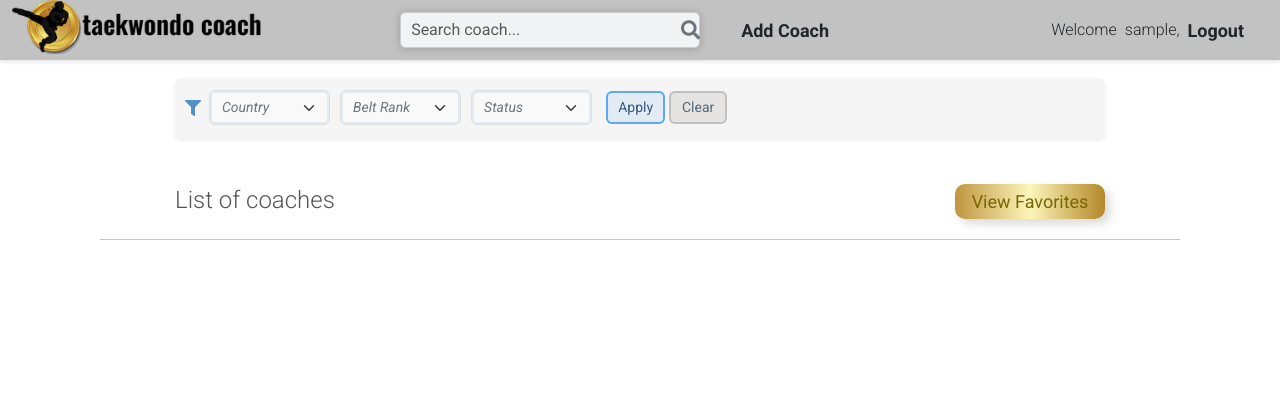
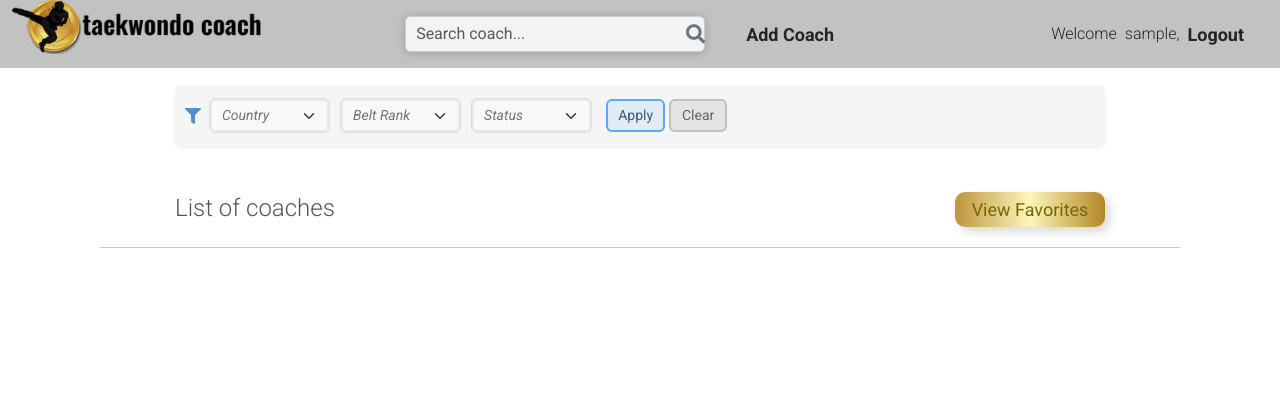
Before and after one commit to chrisimbolon/django_taekwondo, a Django app: page /coaches/ in a window 1280 px wide. Shown: the top 420 px of the page. Run offline with Django 3.2, Linux system fonts and the light colour scheme; the visitor is signed in with stand-in values (Sample User, id 1); data that the repository does not hold is empty; some libraries are stand-ins or nearby versions.

Commit message:
refactoring navbar naming and targeting

```diff
--- a/static/css/style.css
+++ b/static/css/style.css
@@ -23,36 +23,34 @@ body {
 }
 
 /* Navbar Styles */
-nav {
+
+.navbar {
+  background-color: #c2c2c2;
   font-weight: bold;
   font-size: 1.125rem;
   display: flex;
-  justify-content: space-between;
-  align-items: center;
-  background-color: #c2c2c2;
-  padding: 10px 20px;
-  box-shadow: 0 2px 4px rgba(0, 0, 0, 0.1); /* Softer shadow */
-  min-height: 60px;
+  padding-top: 1rem;
+  padding-bottom: 1rem;
 }
 
-nav .form-control.search-box {
+.navbar .form-control.search-box {
   padding: 5px 10px; /* Add padding for a better feel */
   border-radius: 5px; /* Rounded corners */
   border: 1px solid #ccc;
   font-size: 16px;
   width: 300px; /* Adjust width for better proportions */
   flex-shrink: 0;
-  margin-left: 150px;
+  margin-left: 160px;
 }
 
-nav .form-control.search-box:focus {
+.navbar .form-control.search-box:focus {
   outline: none;
   border-color: #007bff; /* Highlight border on focus */
   box-shadow: 0 0 4px rgba(0, 123, 255, 0.5);
 }
 
 /* Ensure logout button looks like a link */
-nav .btn-link {
+.navbar .btn-link {
   color: inherit; /* Matches the color of other navbar links */
   padding: 0; /* Removes default button padding */
   background: none; /* Removes default button background */
@@ -64,18 +62,18 @@ nav .btn-link {
 }
 
 /* Add Coach link */
-nav .add-coach {
+.navbar .add-coach {
   text-decoration: none;
   margin-left: 25px;
   margin-right: 0;
 }
 
-nav .login {
+.navbar .login {
   margin-right: 50px;
 }
 
 /* General hover effect for nav links */
-nav .nav-link:hover {
+.navbar .nav-link:hover {
   transform: scale(1.05);
   transition: transform 0.3s ease;
   opacity: 0.9;
@@ -90,7 +88,7 @@ nav .nav-link:hover {
   line-height: 1.5; /* Align text with other elements */
 }
 
-nav .ms-auto.d-flex {
+.navbar .ms-auto.d-flex {
   align-items: center; /* Ensure vertical alignment for all items */
 }
 
@@ -102,6 +100,17 @@ nav .ms-auto.d-flex {
   display: flex; /* Enforce flex layout */
   align-items: center; /* Vertically align items */
   gap: 8px; /* Add consistent spacing between elements */
+}
+
+/* Remove old background images */
+.navbar-toggler .navbar-toggler-icon {
+  display: none; /* Hides the default toggler icon */
+}
+
+/* Font Awesome icon styles */
+.navbar-toggler i {
+  font-size: 1.25rem; /* Same size for hamburger and X icons */
+  color: #000; /* Match your navbar color */
 }
 
 /* Navbar Styles end */
--- /dev/null
+++ b/static/js/nav_toggler.js
@@ -0,0 +1,18 @@
+document.addEventListener("DOMContentLoaded", () => {
+  const navbarToggler = document.querySelector(".navbar-toggler");
+  const navbarCollapse = document.querySelector("#navbarContent");
+
+  if (navbarToggler && navbarCollapse) {
+    navbarToggler.addEventListener("click", () => {
+      const icon = navbarToggler.querySelector("i");
+
+      if (navbarToggler.classList.contains("collapsed")) {
+        icon.classList.remove("fa-times");
+        icon.classList.add("fa-bars");
+      } else {
+        icon.classList.remove("fa-bars");
+        icon.classList.add("fa-times");
+      }
+    });
+  }
+});
--- a/templates/base.html
+++ b/templates/base.html
@@ -112,7 +112,7 @@
           aria-expanded="false"
           aria-label="Toggle navigation"
         >
-          <span class="navbar-toggler-icon"></span>
+          <i class="fas fa-bars"></i>
         </button>
 
         <!-- Navbar Content -->
@@ -212,6 +212,7 @@
     <script src="{% static 'js/favorite_button.js' %}"></script>
     <script src="{% static 'js/show_favorite.js' %}"></script>
     <script src="{% static 'js/chained_dropdown.js' %}"></script>
+    <script src="{% static 'js/nav_toggler.js' %}"></script>
 
     <!-- Bootstrap 5 JavaScript Bundle -->
     <script
```
Also changed, not shown: templates/detail.html (+6 -18 lines).
